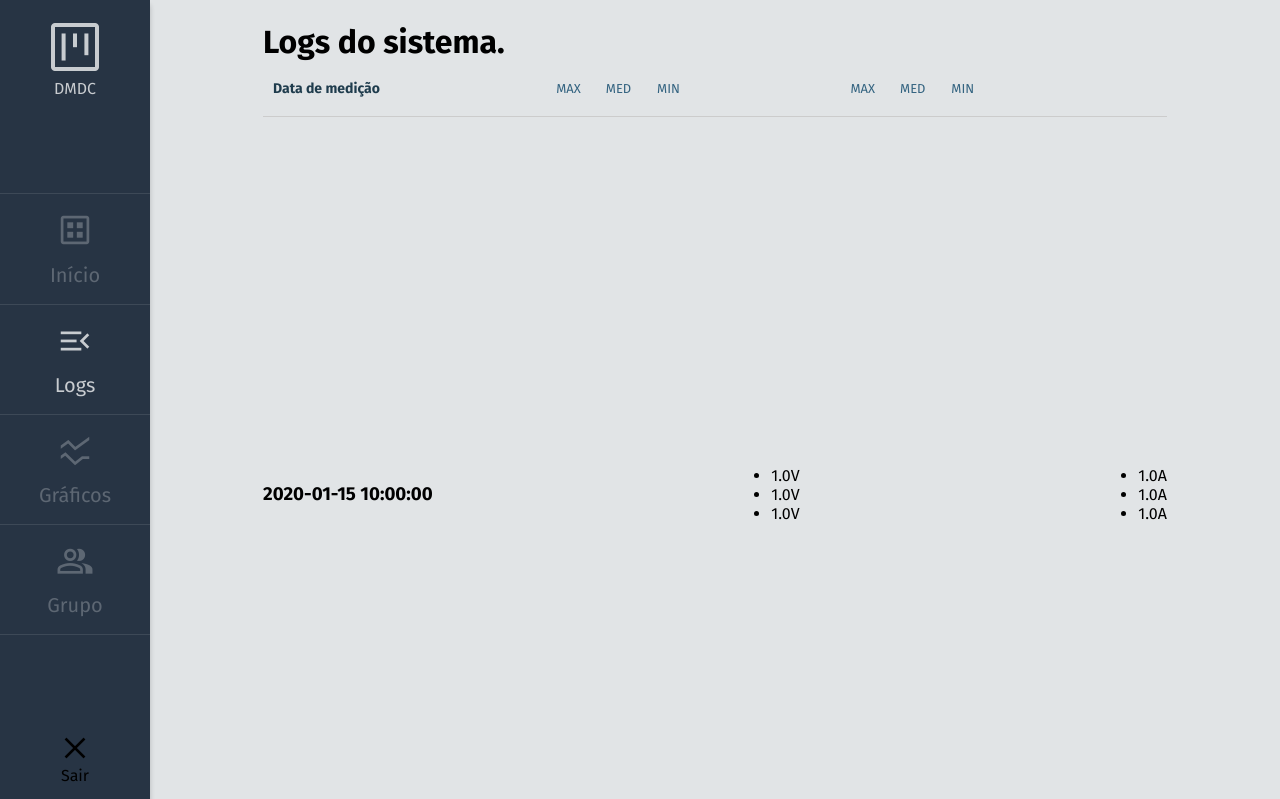
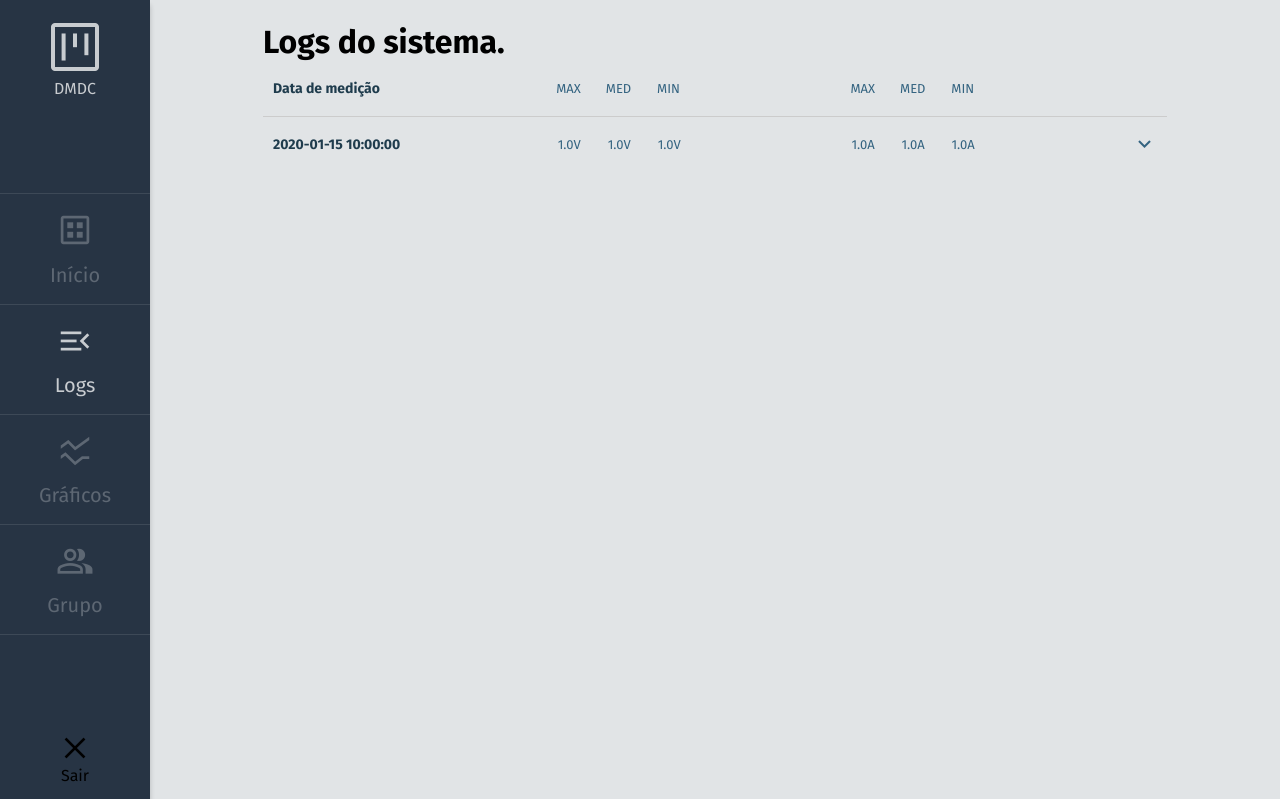
Before and after one commit to DMDC-estagio/Dashboard-server, a Flask app: page /logs in a window 1280 px wide. Shown: the top 799 px of the page. Run offline with Flask 2, Linux system fonts and the light colour scheme; tables that the repository leaves empty hold one stand-in row (values such as "Sample post"); some libraries are stand-ins or nearby versions.

Commit message:
Feat. Added acordion information

```diff
--- /dev/null
+++ b/app/static/measure_log/expand_log.js
@@ -0,0 +1,11 @@
+function expand_log(e) {
+  var others = document.getElementsByClassName(e.className);
+  console.log(others);
+  for(var i of others) {
+    if(i != e) {
+      i.classList.remove('expanded');
+    }
+  }
+
+  e.classList.toggle('expanded');
+}
--- a/app/templates/dashboard/components/log.html.jinja
+++ b/app/templates/dashboard/components/log.html.jinja
@@ -1,6 +1,7 @@
 
 {% macro log_block(measure) -%}
 
+  <div class="measure-block" onclick="expand_log(this)">
     <div class="measure-log">
       <h3>{{ measure.date }}</h3>
       <ul>
@@ -13,6 +14,13 @@
         <li>{{ measure.currentMed }}A</li>
         <li>{{ measure.currentMin }}A</li>
       </ul>
+      <span class="material-symbols-outlined">
+       expand_more
+      </span>
+    </div>
+    <div class="measure-details">
+      <p>Lorem ipsum dolor sit amet, consectetur adipiscing elit. In tincidunt maximus posuere. Donec pulvinar ullamcorper quam, et volutpat diam suscipit rutrum. Curabitur mollis, erat id elementum egestas, ligula mi vulputate arcu, a pretium erat dui quis tellus. Nulla ac porttitor quam, vel fringilla arcu.</p>
+    </div>
   </div>
 
 {%- endmacro %}
```
Lines whose indentation alone changed are shown as unchanged.
